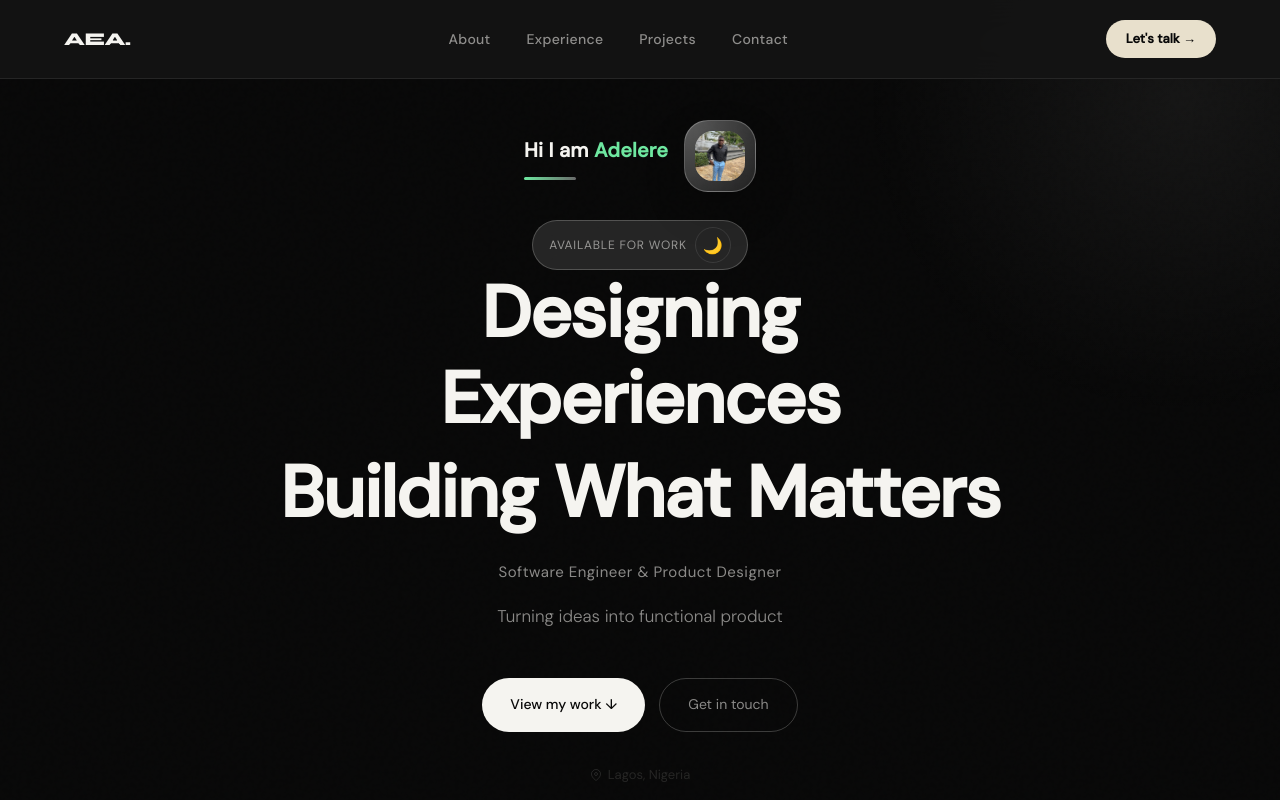
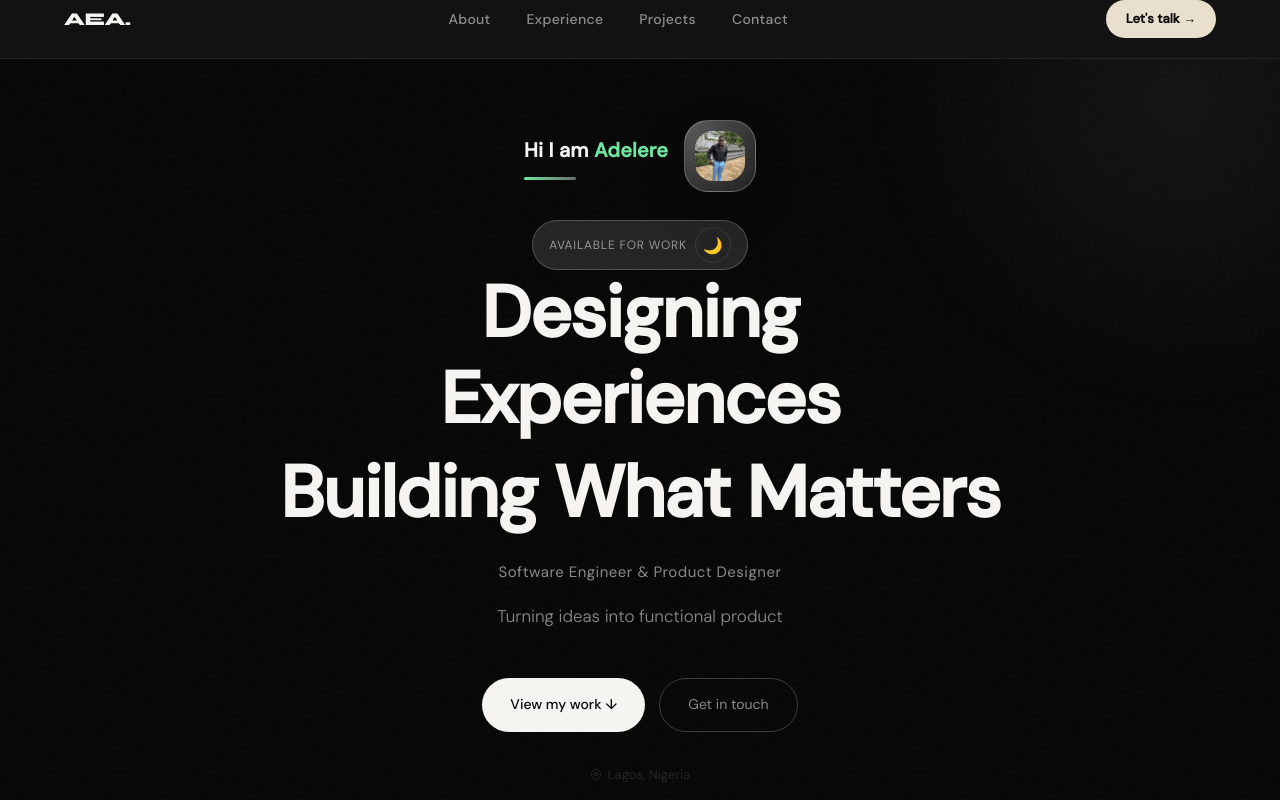
Before and after one commit to AdelodunAdelere/Myportfolio, a React (Vite) app: page / in a window 1280 px wide. Shown: the top 800 px of the page. Built offline with nearby package versions, Linux system fonts and the light colour scheme.

Commit message:
added padding to extend navabr

```diff
--- a/src/components/Navbar.module.css
+++ b/src/components/Navbar.module.css
@@ -3,7 +3,8 @@
 .nav {
   position: fixed;
   top: 0; left: 0; right: 0;
-  z-index: 100;
+  z-index: 1000;
+  width: 100%;
   display: flex;
   align-items: center;
   justify-content: space-between;
@@ -13,6 +14,7 @@
   -webkit-backdrop-filter: blur(16px);
   border-bottom: 1px solid rgba(255, 255, 255, 0.08);
   transition: background 0.3s, border-color 0.3s;
+  padding-top: max(20px, env(safe-area-insert-top));
 }
 
 :global(.light-theme) .nav {
```
